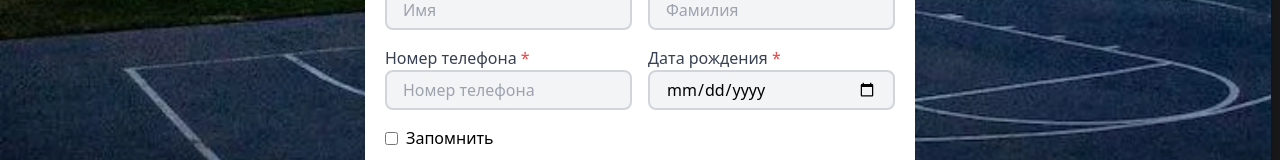
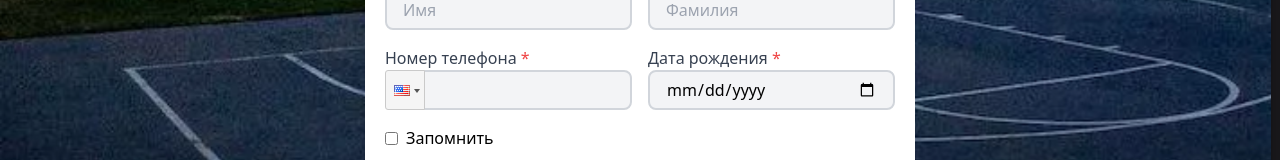
Before and after one commit to Bekjan-Temenov/Sport_Hub, a React (Vite) app: page /signup in a window 1280 px wide. Shown: the part 434-594 px from the top of the page. Built offline with nearby package versions, Linux system fonts and the light colour scheme.

Commit message:
регистрация user

```diff
--- a/src/features/Auth/SignUp/ui/SignUp.jsx
+++ b/src/features/Auth/SignUp/ui/SignUp.jsx
@@ -1,6 +1,8 @@
 import React from 'react';
 import { Formik, Field, Form } from 'formik';
 import * as Yup from 'yup';
+import PhoneInput from 'react-phone-input-2';
+import 'react-phone-input-2/lib/style.css';
 import istockphoto from '../../../../shared/assets/svg/istockphoto.svg';
 import Container from '../../../../shared/helpers/Container';
 
@@ -17,17 +19,16 @@ const SignupSchema = Yup.object().shape({
     rememberMe: Yup.boolean(),
 });
 
-
 const SignUp = () => {
     return (
         <div className="w-full min-h-screen flex items-center justify-center bg-cover bg-center" style={{ backgroundImage: `url(${istockphoto})` }}>
             <Container>
-                <div className="bg-white p-5 rounded-lg shadow-lg w-[550px]  mx-auto ">
+                <div className="bg-white p-5 rounded-lg shadow-lg w-[550px] mx-auto">
                     <div className="flex justify-end">
                         <button className="text-xl font-bold">×</button>
                     </div>
-                    <h1 className="text-3xl font-bold  text-center">Регистрация</h1>
-                    <h2 className="text-xl font-semibold mb-4 ">Создать аккаунт</h2>
+                    <h1 className="text-3xl font-bold text-center">Регистрация</h1>
+                    <h2 className="text-xl font-semibold mb-4">Создать аккаунт</h2>
                     <Formik
                         initialValues={{
                             email: '',
@@ -44,7 +45,7 @@ const SignUp = () => {
                             console.log(values);
                         }}
                     >
-                        {({ errors, touched }) => (
+                        {({ errors, touched, setFieldValue }) => (
                             <Form>
                                 <div className="mb-4">
                                     <Field
@@ -104,11 +105,15 @@ const SignUp = () => {
                                         <label className="block text-gray-700">
                                             Номер телефона <span className="text-red-500">*</span>
                                         </label>
-                                        <Field
-                                            name="phoneNumber"
-                                            type="text"
-                                            placeholder="Номер телефона"
-                                            className={`input ${errors.phoneNumber && touched.phoneNumber ? 'border-red-500' : 'border-gray-300'} w-full h-10 px-4 border-2 rounded-lg bg-gray-100`}
+                                        <PhoneInput
+                                            country={'us'}
+                                            value={''}
+                                            onChange={phone => setFieldValue('phoneNumber', phone)}
+                                            inputProps={{
+                                                name: 'phoneNumber',
+                                                required: true,
+                                                className: `input ${errors.phoneNumber && touched.phoneNumber ? 'border-red-500' : 'border-gray-300'} w-full h-10 px-4 border-2 rounded-lg bg-gray-100`
+                                            }}
                                         />
                                         {errors.phoneNumber && touched.phoneNumber ? <div className="text-red-500 text-sm mt-1">{errors.phoneNumber}</div> : null}
                                     </div>
```
